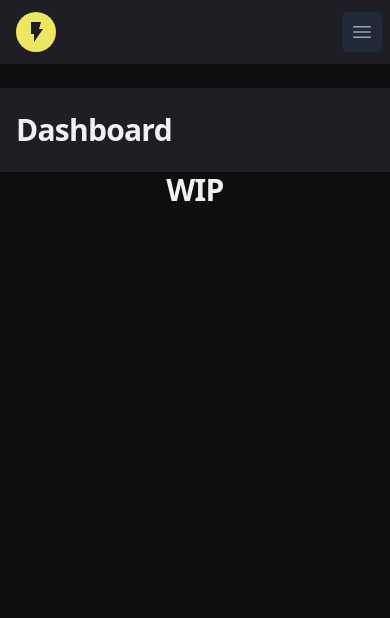
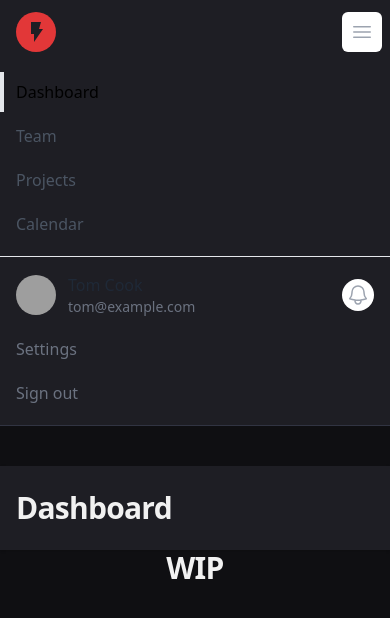
Before and after one commit to DM3G4/thunder, a Svelte app: page / in a window 390 px wide. Shown: the top 618 px of the page. Built offline with nearby package versions, Linux system fonts and the light colour scheme; grey boxes are pictures that could not be loaded.

Commit message:
Dashboard v2 WIP

```diff
--- a/package.json
+++ b/package.json
@@ -12,6 +12,7 @@
   },
   "devDependencies": {
     "@sveltejs/vite-plugin-svelte": "^2.0.3",
+    "@tailwindcss/forms": "^0.5.3",
     "@tsconfig/svelte": "^3.0.0",
     "autoprefixer": "^10.4.14",
     "gh-pages": "^5.0.0",
--- a/src/App.svelte
+++ b/src/App.svelte
@@ -3,7 +3,7 @@
   import Dashboard from "./components/Dashboard.svelte"
 </script>
 
-<div class="h-screen bg-dark-100">
+<div class="h-full min-h-screen bg-dark-100">
   <Dashboard>
     <header class="bg-dark-200 shadow">
       <div class="mx-auto max-w-7xl py-6 px-4 sm:px-6 lg:px-8">
--- a/src/components/Dashboard.svelte
+++ b/src/components/Dashboard.svelte
@@ -1,61 +1,55 @@
 <script lang="ts">
-  import Icon from "./Icon.svelte"
+	import Icon from './Icon.svelte'
+	import { SYNC, VOLT } from '../lib/icons'
 
-  let menu: boolean = false
+	let showMenu: boolean = true
+	// <!-- TODO: Implement dropdown logic -->
+	let showDropdown: boolean = false
 </script>
 
 <div class="min-h-full">
-  <nav class="bg-dark-200">
+	<nav class="border-b border-dark-border bg-dark-200">
 		<div class="mx-auto max-w-7xl px-4 sm:px-6 lg:px-8">
-      <div class="flex h-16 items-center justify-between">
-        <div class="flex items-center">
-          <div class="flex-shrink-0">
-            <Icon
-              class="h-10 w-10 text-dark-200 flex items-center justify-center rounded-full bg-yellow"
-              name="flash_on"
-              fill />
+			<div class="flex h-16 justify-between">
+				<div class="flex">
+					<div class="flex flex-shrink-0 items-center">
+						<Icon name="{VOLT}" class="rounded-full bg-red w-10 h-10 text-dark-200" fill />
 					</div>
-          <div class="hidden md:block">
-            <div class="ml-10 flex items-baseline space-x-4">
-              <!-- TODO: Implement tabs and current tab logic -->
-              <!-- Current: "bg-gray-900 text-white", Default: "text-gray-300 hover:bg-gray-700 hover:text-white" -->
-              <a href="#" class="bg-gray-900 text-white rounded-md px-3 py-2 text-sm font-medium" aria-current="page"
-                >Movies</a>
+					<div class="hidden sm:-my-px sm:ml-6 sm:flex sm:space-x-8">
+						<!-- TODO: Implement tabs logic -->
+						<!-- Current: "border-red text-dark-900", Default: "border-transparent text-dark-500 hover:border-dark-900 hover:text-dark-900" -->
+						<a
+							href="/"
+							class="border-red text-dark-900 inline-flex items-center border-b-2 px-1 pt-1 text-sm font-medium"
+							aria-current="page">Movies</a>
 
 						<a
-                href="#"
-                class="text-gray-300 hover:bg-gray-700 hover:text-white rounded-md px-3 py-2 text-sm font-medium"
-                >Settings</a>
+							href="/"
+							class="border-transparent text-dark-500 hover:border-dark-900 hover:text-dark-900 inline-flex items-center border-b-2 px-1 pt-1 text-sm font-medium"
+							>Series</a>
+
+						<a
+							href="/"
+							class="border-transparent text-dark-500 hover:border-dark-900 hover:text-dark-900 inline-flex items-center border-b-2 px-1 pt-1 text-sm font-medium"
+							>Anime</a>
 					</div>
 				</div>
-        </div>
-        <div class="hidden md:block">
-          <div class="ml-4 flex items-center md:ml-6">
+
+				<div class="hidden sm:ml-6 sm:flex sm:items-center">
+					<!-- TODO: Implement syncing logic -->
 					<button
 						type="button"
-              class="rounded-full bg-gray-800 p-1 text-gray-400 hover:text-white focus:outline-none focus:ring-2 focus:ring-white focus:ring-offset-2 focus:ring-offset-gray-800">
-              <span class="sr-only">View notifications</span>
-              <svg
-                class="h-6 w-6"
-                fill="none"
-                viewBox="0 0 24 24"
-                stroke-width="1.5"
-                stroke="currentColor"
-                aria-hidden="true">
-                <path
-                  stroke-linecap="round"
-                  stroke-linejoin="round"
-                  d="M14.857 17.082a23.848 23.848 0 005.454-1.31A8.967 8.967 0 0118 9.75v-.7V9A6 6 0 006 9v.75a8.967 8.967 0 01-2.312 6.022c1.733.64 3.56 1.085 5.455 1.31m5.714 0a24.255 24.255 0 01-5.714 0m5.714 0a3 3 0 11-5.714 0"
-                ></path>
-              </svg>
+						class="rounded-full p-3 text-dark-500 hover:text-dark-700 focus:outline-none focus:ring-2 focus:ring-indigo-500 focus:ring-offset-2">
+						<Icon name="{SYNC}" fill />
 					</button>
-
+					<div class="h-6 w-px bg-dark-500 lg:hidden" aria-hidden="true"></div>
+					<!-- ! HERE -->
 					<!-- Profile dropdown -->
 					<div class="relative ml-3">
 						<div>
 							<button
 								type="button"
-                  class="flex max-w-xs items-center rounded-full bg-gray-800 text-sm focus:outline-none focus:ring-2 focus:ring-white focus:ring-offset-2 focus:ring-offset-gray-800"
+								class="flex max-w-xs items-center rounded-full bg-white text-sm focus:outline-none focus:ring-2 focus:ring-indigo-500 focus:ring-offset-2"
 								id="user-menu-button"
 								aria-expanded="false"
 								aria-haspopup="true">
@@ -70,15 +64,13 @@
 						<!--
               Dropdown menu, show/hide based on menu state.
 
-                Entering: "transition ease-out duration-100"
+              Entering: "transition ease-out duration-200"
                 From: "transform opacity-0 scale-95"
                 To: "transform opacity-100 scale-100"
               Leaving: "transition ease-in duration-75"
                 From: "transform opacity-100 scale-100"
                 To: "transform opacity-0 scale-95"
             -->
-              <!-- TODO: Implement user logic -->
-              {#if menu}
 						<div
 							class="absolute right-0 z-10 mt-2 w-48 origin-top-right rounded-md bg-white py-1 shadow-lg ring-1 ring-black ring-opacity-5 focus:outline-none"
 							role="menu"
@@ -107,15 +99,13 @@
 								tabindex="-1"
 								id="user-menu-item-2">Sign out</a>
 						</div>
-              {/if}
 					</div>
 				</div>
-        </div>
-        <div class="-mr-2 flex md:hidden">
+				<div class="-mr-2 flex items-center sm:hidden">
 					<!-- Mobile menu button -->
 					<button
 						type="button"
-            class="inline-flex items-center justify-center rounded-md bg-gray-800 p-2 text-gray-400 hover:bg-gray-700 hover:text-white focus:outline-none focus:ring-2 focus:ring-white focus:ring-offset-2 focus:ring-offset-gray-800"
+						class="inline-flex items-center justify-center rounded-md bg-white p-2 text-gray-400 hover:bg-gray-100 hover:text-gray-500 focus:outline-none focus:ring-2 focus:ring-indigo-500 focus:ring-offset-2"
 						aria-controls="mobile-menu"
 						aria-expanded="false">
 						<span class="sr-only">Open main menu</span>
@@ -144,25 +134,33 @@
 				</div>
 			</div>
 		</div>
-    <!-- TODO: Implement user logic -->
-    {#if menu}
+
 		<!-- Mobile menu, show/hide based on menu state. -->
-      <div class="md:hidden" id="mobile-menu">
-        <div class="space-y-1 px-2 pt-2 pb-3 sm:px-3">
-          <!-- TODO: Implement tabs and current tab logic -->
-          <!-- Current: "bg-gray-900 text-white", Default: "text-gray-300 hover:bg-gray-700 hover:text-white" -->
+		<div class="sm:hidden" id="mobile-menu">
+			<div class="space-y-1 pt-2 pb-3">
+				<!-- Current: "border-indigo-500 bg-indigo-50 text-indigo-700", Default: "border-transparent text-gray-600 hover:border-gray-300 hover:bg-gray-50 hover:text-gray-800" -->
 				<a
 					href="#"
-            class="bg-gray-900 text-white block rounded-md px-3 py-2 text-base font-medium"
+					class="border-indigo-500 bg-indigo-50 text-indigo-700 block border-l-4 py-2 pl-3 pr-4 text-base font-medium"
 					aria-current="page">Dashboard</a>
 
 				<a
 					href="#"
-            class="text-gray-300 hover:bg-gray-700 hover:text-white block rounded-md px-3 py-2 text-base font-medium"
+					class="border-transparent text-gray-600 hover:border-gray-300 hover:bg-gray-50 hover:text-gray-800 block border-l-4 py-2 pl-3 pr-4 text-base font-medium"
 					>Team</a>
+
+				<a
+					href="#"
+					class="border-transparent text-gray-600 hover:border-gray-300 hover:bg-gray-50 hover:text-gray-800 block border-l-4 py-2 pl-3 pr-4 text-base font-medium"
+					>Projects</a>
+
+				<a
+					href="#"
+					class="border-transparent text-gray-600 hover:border-gray-300 hover:bg-gray-50 hover:text-gray-800 block border-l-4 py-2 pl-3 pr-4 text-base font-medium"
+					>Calendar</a>
 			</div>
-        <div class="border-t border-gray-700 pt-4 pb-3">
-          <div class="flex items-center px-5">
+			<div class="border-t border-gray-200 pt-4 pb-3">
+				<div class="flex items-center px-4">
 					<div class="flex-shrink-0">
 						<img
 							class="h-10 w-10 rounded-full"
@@ -170,12 +168,12 @@
 							alt="" />
 					</div>
 					<div class="ml-3">
-              <div class="text-base font-medium leading-none text-white">Tom Cook</div>
-              <div class="text-sm font-medium leading-none text-gray-400">tom@example.com</div>
+						<div class="text-base font-medium text-gray-800">Tom Cook</div>
+						<div class="text-sm font-medium text-gray-500">tom@example.com</div>
 					</div>
 					<button
 						type="button"
-              class="ml-auto flex-shrink-0 rounded-full bg-gray-800 p-1 text-gray-400 hover:text-white focus:outline-none focus:ring-2 focus:ring-white focus:ring-offset-2 focus:ring-offset-gray-800">
+						class="ml-auto flex-shrink-0 rounded-full bg-white p-1 text-gray-400 hover:text-gray-500 focus:outline-none focus:ring-2 focus:ring-indigo-500 focus:ring-offset-2">
 						<span class="sr-only">View notifications</span>
 						<svg
 							class="h-6 w-6"
@@ -192,29 +190,22 @@
 						</svg>
 					</button>
 				</div>
-          <div class="mt-3 space-y-1 px-2">
-            <a
-              href="#"
-              class="block rounded-md px-3 py-2 text-base font-medium text-gray-400 hover:bg-gray-700 hover:text-white"
-              >Your Profile</a>
-
-            <a
-              href="#"
-              class="block rounded-md px-3 py-2 text-base font-medium text-gray-400 hover:bg-gray-700 hover:text-white"
+				<div class="mt-3 space-y-1">
+					<a href="#" class="block px-4 py-2 text-base font-medium text-gray-500 hover:bg-gray-100 hover:text-gray-800"
 						>Settings</a>
 
-            <a
-              href="#"
-              class="block rounded-md px-3 py-2 text-base font-medium text-gray-400 hover:bg-gray-700 hover:text-white"
+					<a href="#" class="block px-4 py-2 text-base font-medium text-gray-500 hover:bg-gray-100 hover:text-gray-800"
 						>Sign out</a>
 				</div>
 			</div>
 		</div>
-    {/if}
 	</nav>
+
+	<div class="py-10">
 		<main>
-    <div class="mx-auto max-w-7xl py-6 sm:px-6 lg:px-8">
+			<div class="mx-auto max-w-7xl sm:px-6 lg:px-8">
 				<slot />
 			</div>
 		</main>
 	</div>
+</div>
--- a/src/components/Icon.svelte
+++ b/src/components/Icon.svelte
@@ -1,5 +1,5 @@
 <script lang="ts">
-  let className: string = ""
+	let className: string = ''
 	export { className as class }
 	export let name!: string
 	export let fill: boolean = false
@@ -8,6 +8,6 @@
 	const styles = `font-variation-settings: 'FILL' ${fill ? 1 : 0}, 'wght' ${weight}, 'GRAD' 0, 'opsz' ${size};`
 </script>
 
-<div class="{className}">
+<div class="{className} flex justify-center items-center">
 	<i class="material-symbols-outlined select-none" style="{styles}">{name}</i>
 </div>
--- /dev/null
+++ b/src/lib/icons.ts
@@ -0,0 +1,3 @@
+export const VOLT = "flash_on"
+export const SYNC = "cloud_sync"
+export const SYNC_DONE = "cloud_done"
```
Also changed, not shown: tailwind.config.cjs (+30 -29 lines), public/volt.svg, 1 other file (tests, documents, lock files or other folders). Lines whose indentation alone changed are shown as unchanged.
